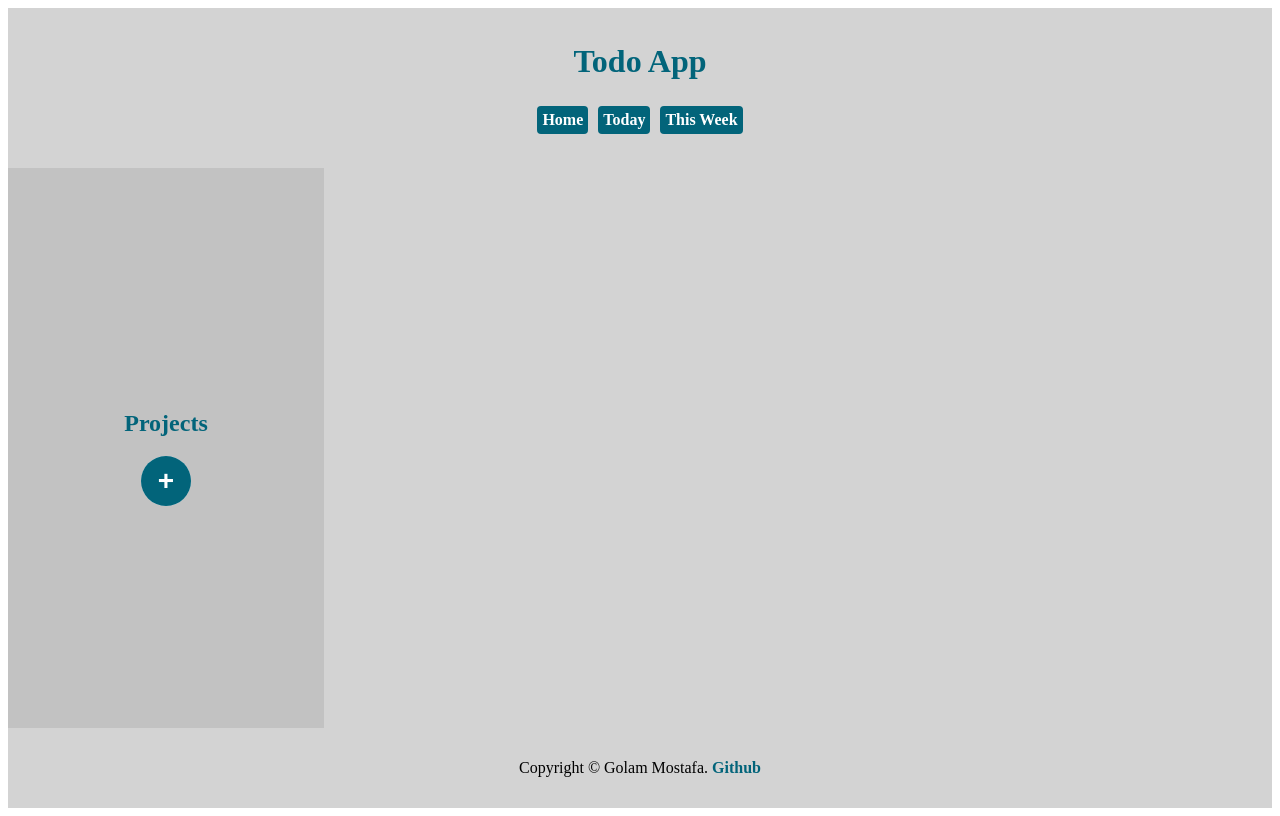
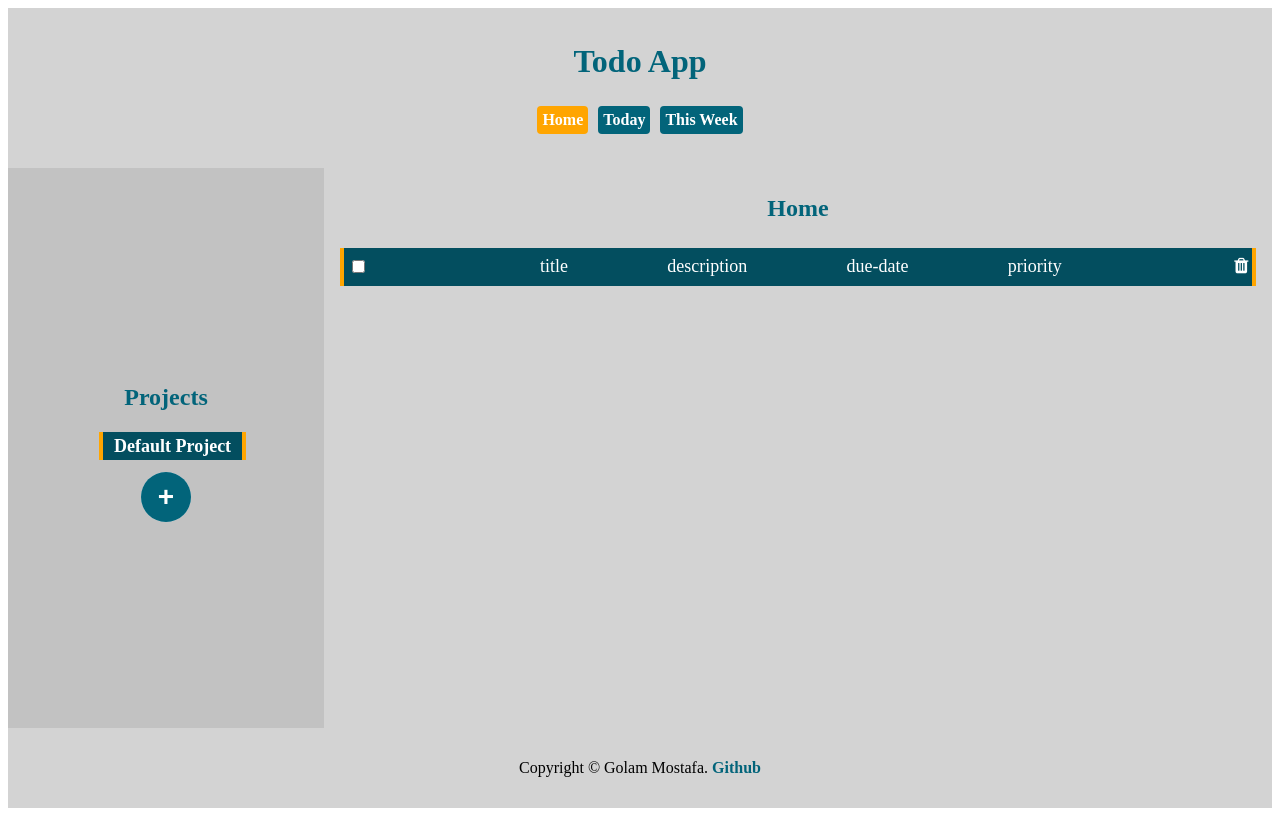
Before and after one commit to golammostafa13/odin-todo, a website built with webpack: page dist/index.html in a window 1280 px wide. Both pictures are taken after a click on the item "Home". Built offline with nearby package versions, Linux system fonts and the light colour scheme.

Commit message:
fontawesome handleProject handleItem

```diff
--- /dev/null
+++ b/src/modules/commonStyle.js
@@ -0,0 +1,32 @@
+export const todayHomeWeek = (today, home, week) => {
+    const todayBtn = document.querySelector('#today');
+    todayBtn.style.background = today;
+    const homeBtn = document.querySelector('#home');
+    homeBtn.style.background = home;
+    const weekBtn = document.querySelector('#week');
+    weekBtn.style.background = week;
+}
+
+export function checkboxClick(){
+    const checkboxes = document.querySelectorAll('.checkbox');
+    for (let i = 0; i < checkboxes.length; i++) {
+        const checkbox = checkboxes[i];
+        checkbox.addEventListener('change', (e)=>{
+            if(e.target.checked) {
+                checkbox.parentElement.style.background = '#e3e3e3';
+                checkbox.parentElement.style.color = '#777';
+            }
+            else{
+                checkbox.parentElement.style.background = '#034e5f';
+                checkbox.parentElement.style.color = '#fff';
+            }
+        })
+    }
+}
+export const createHeader = (text) => {
+    const content = document.querySelector('#content');
+    const header = document.createElement('p');
+    header.innerText = text;
+    header.className = 'header';
+    content.appendChild(header);
+}
--- /dev/null
+++ b/src/modules/createListItem.js
@@ -0,0 +1,33 @@
+export const createListItem = (todo) => {
+    // console.log(todo);
+    const list = document.createElement('div');
+    list.className = 'item';
+    const checkbox = document.createElement('input');
+    checkbox.type = 'checkbox';
+    checkbox.className = 'checkbox';
+    // checkbox.onclick = handleCheck;
+
+    const todoDiv = document.createElement('div');
+    todoDiv.className = 'todo';
+
+    const spanTitle = document.createElement('span');
+    spanTitle.innerText = todo.title;
+    const spanDescription = document.createElement('span');
+    spanDescription.innerText = todo.description;;
+    const spanDate = document.createElement('span');
+    spanDate.innerText = todo.dueDate;
+    const spanPriority = document.createElement('span');
+    spanPriority.innerText = todo.priority;
+    const deleteIcon = document.createElement('span');
+    deleteIcon.innerHTML = '<i class="fa fa-trash" aria-hidden="true"></i>';
+
+    list.appendChild(checkbox);
+    todoDiv.appendChild(spanTitle);
+    todoDiv.appendChild(spanDescription);
+    todoDiv.appendChild(spanDate);
+    todoDiv.appendChild(spanPriority);
+    list.appendChild(todoDiv);
+    list.append(deleteIcon);
+
+    return list;
+}
--- /dev/null
+++ b/src/modules/createProjectList.js
@@ -0,0 +1,11 @@
+export const createProjectList = () => {
+    const myProjectList = JSON.parse(localStorage.getItem('myProjectList'));
+    const projects = document.querySelector('#projects');
+    projects.innerHTML = '';
+    myProjectList.map(project =>{
+        const projectDiv = document.createElement('div');
+        projectDiv.className = 'project';
+        projectDiv.innerText = project.title;
+        projects.appendChild(projectDiv);
+    })
+}
--- a/src/modules/homeLoad.js
+++ b/src/modules/homeLoad.js
@@ -1,14 +1,19 @@
+import { checkboxClick, createHeader, todayHomeWeek } from "./commonStyle";
+import { createListItem } from "./createListItem";
+
 const home = () => {
     const myTodoList = JSON.parse(localStorage.getItem('myTodoList'));
     const content = document.querySelector('#content');
     content.innerHTML = "";
-    console.log(myTodoList);
+
+    todayHomeWeek('#02647a','orange', '#02647a');
+
+    createHeader('Home');
+
     myTodoList.map((todo => {
-
-        const list = document.createElement('p');
-        list.className = 'item';
-        list.innerText = todo.title;
+        const list = createListItem(todo);
         content.appendChild(list);
     }));
+    checkboxClick();
 }
 export default home;
--- a/src/modules/projectFormLoad.js
+++ b/src/modules/projectFormLoad.js
@@ -1,20 +1,30 @@
-const myProjectList = [];
-localStorage.setItem('myProjectList', JSON.stringify(myProjectList));
+import { createProjectList } from "./createProjectList";
+
 const projectItem = {
     title: '',
 }
+let myProjectList = [];
+localStorage.setItem('myProjectList', JSON.stringify(myProjectList));
+
 const handleInput = (e) => {
     e.preventDefault();
     projectItem[e.target.name] = e.target.value;
+    console.log(projectItem);
 }
 const handleFormSubmit = (e) => {
     e.preventDefault();
+    // Project load on local storage
+    myProjectList = JSON.parse(localStorage.getItem('myProjectList'));
     myProjectList.push(projectItem);
+    localStorage.setItem('myProjectList', JSON.stringify(myProjectList));
+
     const container = document.querySelector('.container');
     container.style.display = 'flex';
     const formContainer = document.querySelector('#form-container');
     formContainer.innerHTML = '';
     formContainer.style.display = 'none';
+
+    createProjectList()
 }
 const projectForm = () => {
     const infoContainer = document.querySelector('#info-container');
@@ -26,7 +36,7 @@ const projectForm = () => {
 
     // form info start
     const p = document.createElement('p');
-    p.setAttribute('id', 'project-title');
+    p.className = 'projects';
     const input = document.createElement('input');
     input.type = 'text';
     input.name = 'title';
--- a/src/modules/todayLoad.js
+++ b/src/modules/todayLoad.js
@@ -1,6 +1,12 @@
+import { checkboxClick, createHeader, todayHomeWeek } from "./commonStyle";
+import { createListItem } from "./createListItem";
+
 const today = () =>{
     const content = document.querySelector('#content');
     content.innerHTML = "";
+
+    todayHomeWeek('orange', '#02647a', '#02647a');
+
     const myTodoList = JSON.parse(localStorage.getItem('myTodoList'));
     const date = new Date();
     const todayDate = date.toUTCString().split(" ")[1];
@@ -8,11 +14,12 @@ const today = () =>{
         const toDate = todo.dueDate.slice(8,10);
         if(todayDate === toDate)return todo;
     })
+    createHeader('Today');
+
     todayTodoList.map(todo =>{
-        const list = document.createElement('p');
-        list.className = 'item';
-        list.innerText = todo.title;
+        const list = createListItem(todo);
         content.appendChild(list);
     })
+    checkboxClick();
 }
 export default today;
--- a/src/modules/todoFormLoad.js
+++ b/src/modules/todoFormLoad.js
@@ -1,12 +1,14 @@
 import home from './homeLoad';
+const todoItem = {
+    title: 'title',
+    description: 'description',
+    dueDate: 'due-date',
+    priority: 'priority',
+}
 let myTodoList = [];
+myTodoList.push(todoItem);
 localStorage.setItem('myTodoList', JSON.stringify(myTodoList))
-const todoItem = {
-    title: '',
-    description: '',
-    dueDate: '',
-    priority: '',
-}
+
 
 const createInput = (id, placeholder, text, type, name) => {
     const p = document.createElement('p');
@@ -61,7 +63,6 @@ const handleInput = (e) => {
 const handleFormSubmit = (e) => {
     e.preventDefault();
     myTodoList = JSON.parse(localStorage.getItem('myTodoList'));
-    console.log(myTodoList);
     myTodoList.push(todoItem);
     localStorage.setItem('myTodoList', JSON.stringify(myTodoList));
     const container = document.querySelector('.container');
@@ -79,7 +80,6 @@ const todoForm = () => {
     const infoContainer = document.querySelector('#info-container');
     infoContainer.innerHTML = "";
 
-    console.log('todo form');
     const form = document.createElement('form');
     form.setAttribute('id', 'todo-form');
     form.onsubmit = handleFormSubmit;
--- a/src/modules/weekLoad.js
+++ b/src/modules/weekLoad.js
@@ -1,20 +1,25 @@
+import { checkboxClick, createHeader, todayHomeWeek } from "./commonStyle";
+import { createListItem } from "./createListItem";
+
 const week = () =>{
     const content = document.querySelector('#content');
     content.innerHTML = "";
+
+    todayHomeWeek('#02647a', '#02647a', 'orange')
+    createHeader('This Week');
+
     const myTodoList = JSON.parse(localStorage.getItem('myTodoList'));
     const date = new Date();
     const todayDate = date.toUTCString().split(" ")[1];
-    console.log(todayDate + 6);
     const weekTodoList = myTodoList.filter(todo => {
         let date = todo.dueDate.slice(8,10);
         date = Number(date);
         if(todayDate + 6 >= date)return todo;
     })
     weekTodoList.map(todo =>{
-        const list = document.createElement('p');
-        list.className = 'item';
-        list.innerText = todo.title;
+        const list = createListItem(todo);
         content.appendChild(list);
     })
+    checkboxClick();
 }
 export default week;
```
Also changed, not shown: dist/index.html, dist/main.css, src/index.js (line endings or trailing spaces).
